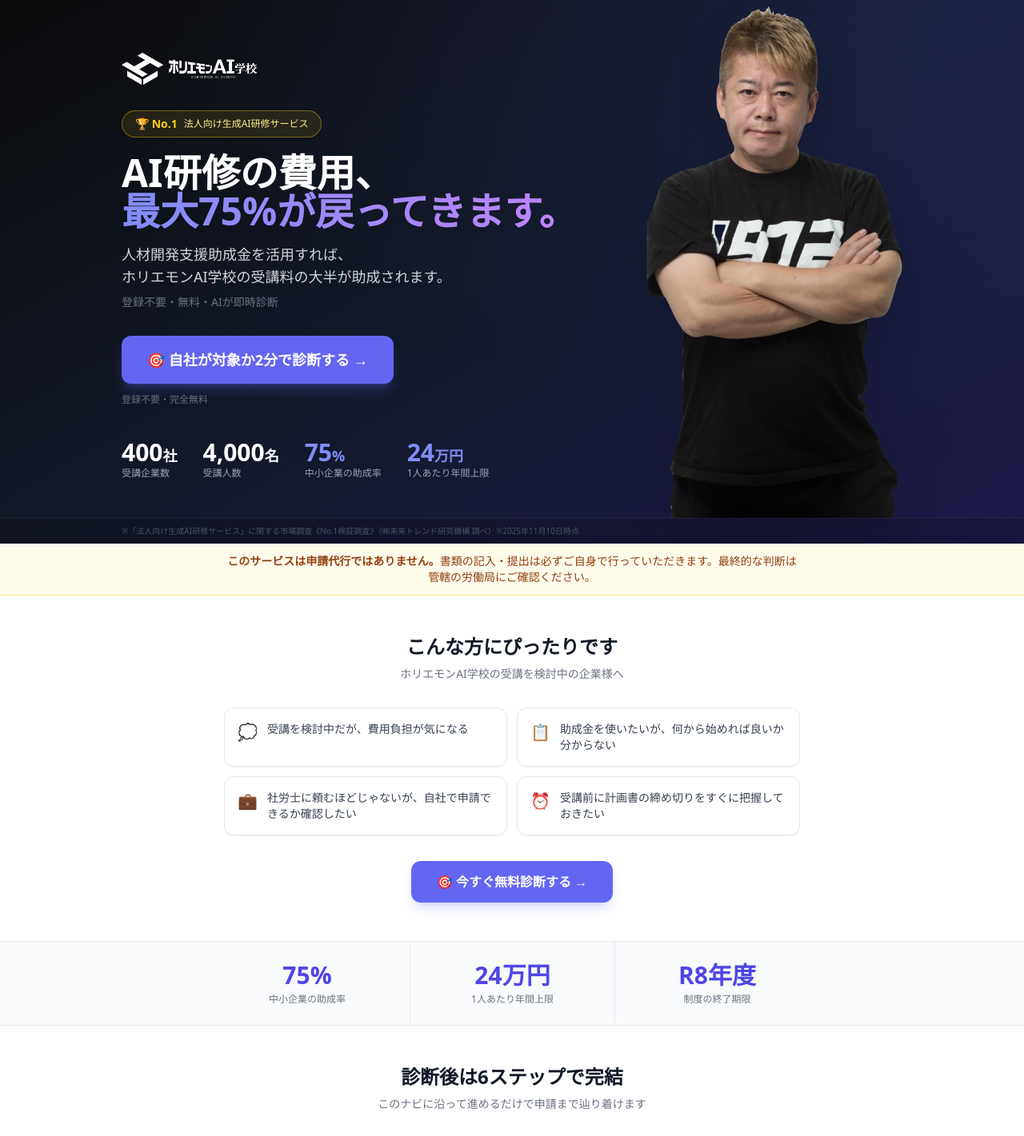
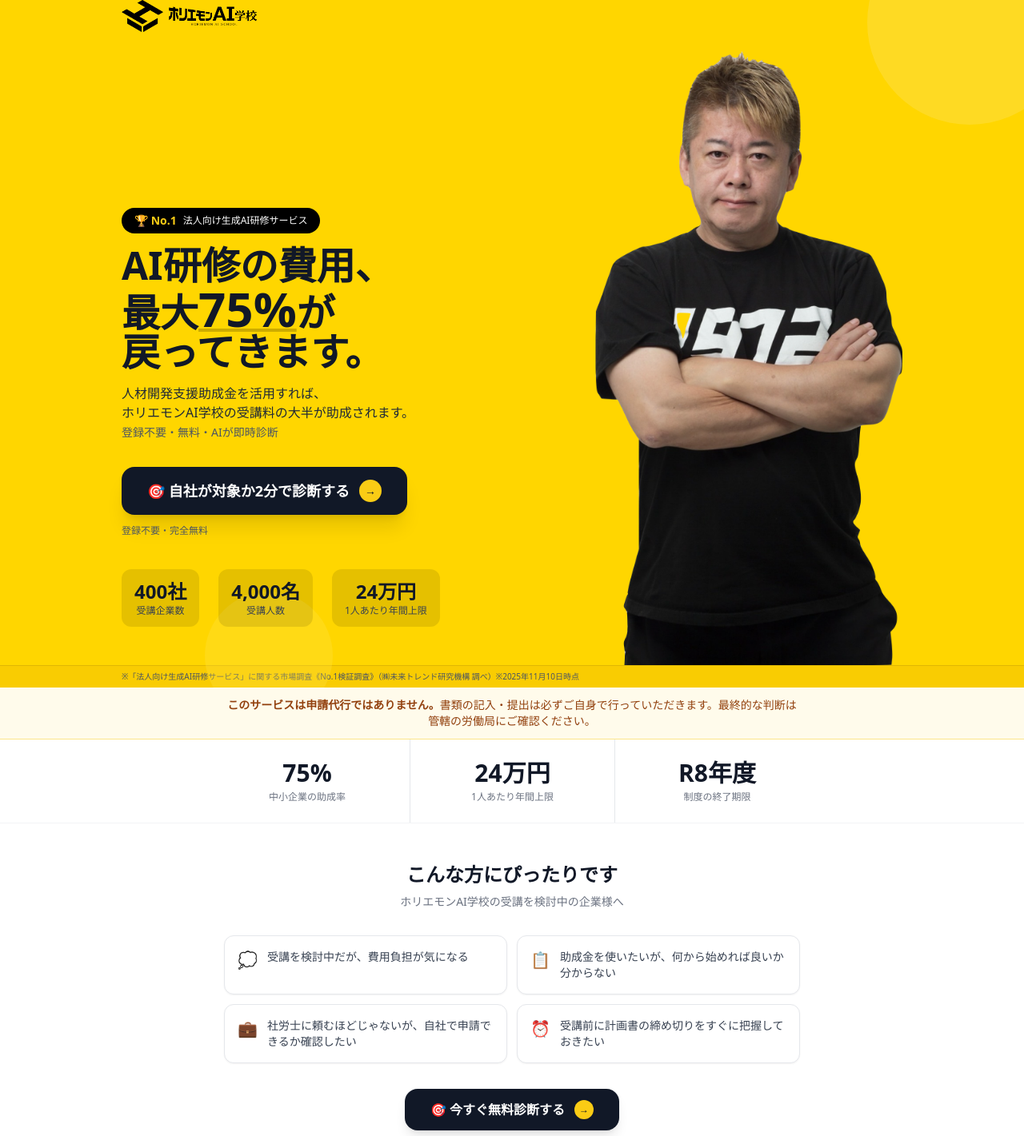
Before and after one commit to arakens28/nanaple-watch-demo, a Next.js app in the folder joseikin-navi/: page / in a window 1280 px wide. Shown: the part 40-1461 px from the top of the page at 80% size. Built offline with nearby package versions, Linux system fonts and the light colour scheme.

Commit message:
redesign: bright yellow theme hero with Horiemon photo

```diff
--- a/joseikin-navi/app/page.tsx
+++ b/joseikin-navi/app/page.tsx
@@ -6,88 +6,80 @@
     <main className="min-h-screen bg-white">
 
       {/* ===== HERO ===== */}
-      <div className="relative overflow-hidden bg-[#0a0a0a]">
-        {/* グラデーション背景 */}
-        <div className="absolute inset-0 bg-gradient-to-br from-[#0a0a0a] via-[#111827] to-[#1e1b4b] opacity-100" />
-        <div className="absolute inset-0 bg-[radial-gradient(ellipse_at_top_right,_rgba(99,102,241,0.15),transparent_60%)]" />
+      <div className="relative overflow-hidden bg-[#FFD600]">
+        {/* 背景の装飾円 */}
+        <div className="absolute top-[-60px] right-[-60px] h-64 w-64 rounded-full bg-yellow-300/50" />
+        <div className="absolute bottom-[-40px] left-[20%] h-40 w-40 rounded-full bg-yellow-300/30" />
 
-        <div className="relative mx-auto max-w-5xl px-6 pt-12 pb-0">
-          <div className="flex flex-col lg:flex-row items-end gap-8">
+        <div className="relative mx-auto max-w-5xl px-6 pt-10 pb-0">
+          {/* ロゴ */}
+          <div className="mb-6">
+            <Image src="/logo-black.png" alt="ホリエモンAI学校" width={200} height={54} className="h-10 w-auto" />
+          </div>
 
+          <div className="flex flex-col lg:flex-row items-end gap-0">
             {/* 左: テキスト */}
             <div className="flex-1 pb-12">
-              {/* ロゴ */}
-              <div className="mb-8">
-                <Image src="/logo-white.png" alt="ホリエモンAI学校" width={220} height={60} className="h-10 w-auto" />
-              </div>
-
               {/* No.1バッジ */}
-              <div className="mb-5 inline-flex items-center gap-2 rounded-full border border-yellow-400/40 bg-yellow-400/10 px-4 py-1.5">
-                <span className="text-yellow-400 text-sm font-bold">🏆 No.1</span>
-                <span className="text-yellow-200 text-xs">法人向け生成AI研修サービス</span>
+              <div className="mb-4 inline-flex items-center gap-2 rounded-full bg-black px-4 py-1.5">
+                <span className="text-yellow-400 text-sm font-black">🏆 No.1</span>
+                <span className="text-white text-xs font-medium">法人向け生成AI研修サービス</span>
               </div>
 
               {/* メインコピー */}
-              <h1 className="mb-4 text-4xl font-black leading-tight text-white sm:text-5xl">
+              <h1 className="mb-4 text-4xl font-black leading-tight text-gray-900 sm:text-5xl">
                 AI研修の費用、<br />
-                <span className="text-transparent bg-clip-text bg-gradient-to-r from-indigo-400 to-purple-400">
-                  最大75%が戻ってきます。
-                </span>
+                最大<span className="text-5xl sm:text-6xl underline decoration-black/20 decoration-4">75%</span>が<br />
+                戻ってきます。
               </h1>
-              <p className="mb-2 text-lg text-gray-300">
-                人材開発支援助成金を活用すれば、<br className="hidden sm:block" />
-                ホリエモンAI学校の受講料の大半が助成されます。
+              <p className="mb-8 text-base font-medium text-gray-800">
+                人材開発支援助成金を活用すれば、<br />
+                ホリエモンAI学校の受講料の大半が助成されます。<br />
+                <span className="text-sm font-normal text-gray-600">登録不要・無料・AIが即時診断</span>
               </p>
-              <p className="mb-8 text-sm text-gray-500">登録不要・無料・AIが即時診断</p>
 
               {/* CTA */}
               <Link
                 href="/check"
-                className="inline-flex items-center gap-2 rounded-xl bg-indigo-500 px-8 py-4 text-lg font-bold text-white shadow-lg shadow-indigo-500/30 transition hover:bg-indigo-600"
+                className="inline-flex items-center gap-3 rounded-2xl bg-gray-900 px-8 py-4 text-lg font-black text-white shadow-xl transition hover:bg-gray-700"
               >
-                🎯 自社が対象か2分で診断する →
+                🎯 自社が対象か2分で診断する
+                <span className="flex h-7 w-7 items-center justify-center rounded-full bg-yellow-400 text-gray-900 text-sm font-black">→</span>
               </Link>
-              <p className="mt-3 text-xs text-gray-500">登録不要・完全無料</p>
+              <p className="mt-3 text-xs text-gray-600">登録不要・完全無料</p>
 
               {/* 実績数字 */}
-              <div className="mt-10 flex flex-wrap gap-8">
-                <div>
-                  <p className="text-3xl font-black text-white">400<span className="text-lg">社</span></p>
-                  <p className="text-xs text-gray-400">受講企業数</p>
+              <div className="mt-10 flex flex-wrap gap-6">
+                {[
+                  { num: "400社", label: "受講企業数" },
+                  { num: "4,000名", label: "受講人数" },
+                  { num: "24万円", label: "1人あたり年間上限" },
+                ].map(({ num, label }) => (
+                  <div key={label} className="rounded-xl bg-black/10 px-4 py-3 text-center">
+                    <p className="text-2xl font-black text-gray-900">{num}</p>
+                    <p className="text-xs text-gray-700">{label}</p>
                   </div>
-                <div>
-                  <p className="text-3xl font-black text-white">4,000<span className="text-lg">名</span></p>
-                  <p className="text-xs text-gray-400">受講人数</p>
+                ))}
               </div>
-                <div>
-                  <p className="text-3xl font-black text-indigo-400">75<span className="text-lg">%</span></p>
-                  <p className="text-xs text-gray-400">中小企業の助成率</p>
             </div>
-                <div>
-                  <p className="text-3xl font-black text-indigo-400">24<span className="text-lg">万円</span></p>
-                  <p className="text-xs text-gray-400">1人あたり年間上限</p>
+
+            {/* 右: 堀江さん写真 */}
+            <div className="flex-shrink-0 lg:w-80 xl:w-96 flex justify-center lg:justify-end self-end">
+              <Image
+                src="/horiemon.png"
+                alt="堀江貴文"
+                width={384}
+                height={576}
+                className="w-64 lg:w-80 xl:w-96 object-contain"
+                priority
+              />
             </div>
           </div>
         </div>
 
-            {/* 右: 堀江さん写真 */}
-            <div className="flex-shrink-0 lg:w-72 xl:w-80 flex justify-center lg:justify-end">
-              <Image
-                src="/horiemon.png"
-                alt="堀江貴文"
-                width={320}
-                height={480}
-                className="w-56 lg:w-72 xl:w-80 object-contain drop-shadow-2xl"
-                priority
-              />
-            </div>
-
-          </div>
-        </div>
-
         {/* No.1 注釈 */}
-        <div className="relative border-t border-white/5 bg-black/20">
-          <p className="mx-auto max-w-5xl px-6 py-2 text-[10px] text-gray-600">
+        <div className="bg-yellow-500/30 border-t border-black/10">
+          <p className="mx-auto max-w-5xl px-6 py-1.5 text-[10px] text-gray-600">
             ※「法人向け生成AI研修サービス」に関する市場調査《No.1検証調査》（㈱未来トレンド研究機構 調べ）※2025年11月10日時点
           </p>
         </div>
@@ -99,6 +91,24 @@
           <strong>このサービスは申請代行ではありません。</strong>
           書類の記入・提出は必ずご自身で行っていただきます。最終的な判断は管轄の労働局にご確認ください。
         </p>
+      </div>
+
+      {/* ===== 数字3つ ===== */}
+      <div className="border-b border-gray-100 bg-white">
+        <div className="mx-auto grid max-w-3xl grid-cols-3 divide-x divide-gray-200">
+          <div className="px-4 py-6 text-center">
+            <p className="text-3xl font-black text-gray-900">75%</p>
+            <p className="mt-1 text-xs text-gray-500">中小企業の助成率</p>
+          </div>
+          <div className="px-4 py-6 text-center">
+            <p className="text-3xl font-black text-gray-900">24万円</p>
+            <p className="mt-1 text-xs text-gray-500">1人あたり年間上限</p>
+          </div>
+          <div className="px-4 py-6 text-center">
+            <p className="text-3xl font-black text-gray-900">R8年度</p>
+            <p className="mt-1 text-xs text-gray-500">制度の終了期限</p>
+          </div>
+        </div>
       </div>
 
       {/* ===== こんな方に ===== */}
@@ -121,32 +131,16 @@
         <div className="mt-8 text-center">
           <Link
             href="/check"
-            className="inline-flex items-center gap-2 rounded-xl bg-indigo-500 px-8 py-3.5 text-base font-bold text-white shadow-lg shadow-indigo-500/20 transition hover:bg-indigo-600"
+            className="inline-flex items-center gap-3 rounded-2xl bg-gray-900 px-8 py-3.5 text-base font-black text-white shadow-lg transition hover:bg-gray-700"
           >
-            🎯 今すぐ無料診断する →
+            🎯 今すぐ無料診断する
+            <span className="flex h-6 w-6 items-center justify-center rounded-full bg-yellow-400 text-gray-900 text-xs font-black">→</span>
           </Link>
         </div>
       </div>
 
-      {/* ===== 数字3つ ===== */}
+      {/* ===== 申請の流れ ===== */}
       <div className="bg-gray-50 border-y border-gray-200">
-        <div className="mx-auto grid max-w-3xl grid-cols-3 divide-x divide-gray-200">
-          <div className="px-4 py-6 text-center">
-            <p className="text-3xl font-black text-indigo-600">75%</p>
-            <p className="mt-1 text-xs text-gray-500">中小企業の助成率</p>
-          </div>
-          <div className="px-4 py-6 text-center">
-            <p className="text-3xl font-black text-indigo-600">24万円</p>
-            <p className="mt-1 text-xs text-gray-500">1人あたり年間上限</p>
-          </div>
-          <div className="px-4 py-6 text-center">
-            <p className="text-3xl font-black text-indigo-600">R8年度</p>
-            <p className="mt-1 text-xs text-gray-500">制度の終了期限</p>
-          </div>
-        </div>
-      </div>
-
-      {/* ===== 申請の流れ ===== */}
         <div className="mx-auto max-w-3xl px-6 py-12">
           <h2 className="mb-2 text-center text-2xl font-black text-gray-900">診断後は6ステップで完結</h2>
           <p className="mb-8 text-center text-sm text-gray-500">このナビに沿って進めるだけで申請まで辿り着けます</p>
@@ -161,22 +155,22 @@
             ].map(({ step, name, desc, highlight }) => (
               <div
                 key={step}
-              className={`flex items-center gap-4 rounded-lg border p-3 ${highlight ? "border-indigo-300 bg-indigo-50" : "border-gray-200 bg-white"}`}
+                className={`flex items-center gap-4 rounded-lg border p-3 ${highlight ? "border-yellow-400 bg-yellow-50" : "border-gray-200 bg-white"}`}
               >
-              <span className={`flex h-8 w-8 shrink-0 items-center justify-center rounded-full text-sm font-bold text-white ${highlight ? "bg-indigo-500" : "bg-gray-400"}`}>
+                <span className={`flex h-8 w-8 shrink-0 items-center justify-center rounded-full text-sm font-bold text-white ${highlight ? "bg-gray-900" : "bg-gray-400"}`}>
                   {step}
                 </span>
                 <div>
-                <span className={`font-semibold ${highlight ? "text-indigo-700" : "text-gray-700"}`}>{name}</span>
+                  <span className={`font-semibold ${highlight ? "text-gray-900" : "text-gray-700"}`}>{name}</span>
                   <span className="ml-2 text-sm text-gray-500">{desc}</span>
                 </div>
               </div>
             ))}
           </div>
         </div>
+      </div>
 
       {/* ===== 解説動画 ===== */}
-      <div className="bg-gray-50 border-t border-gray-200">
       <div className="mx-auto max-w-3xl px-6 py-12">
         <h2 className="mb-1 text-center text-base font-semibold text-gray-700">制度の詳細を動画で確認</h2>
         <p className="mb-4 text-center text-xs text-gray-500">約10分 / 人材開発支援助成金の仕組みを解説</p>
@@ -191,23 +185,23 @@
         </div>
         <p className="mt-3 text-center text-xs text-gray-400">出典: ホリエモンAI学校FC本部【公式】</p>
       </div>
-      </div>
 
       {/* ===== 下部CTA ===== */}
-      <div className="bg-[#0a0a0a] py-14">
+      <div className="bg-[#FFD600] py-14">
         <div className="mx-auto max-w-3xl px-6 text-center">
-          <Image src="/logo-white.png" alt="ホリエモンAI学校" width={160} height={44} className="mx-auto mb-6 h-8 w-auto opacity-80" />
-          <p className="mb-2 text-sm text-gray-400">まだ診断していない方は</p>
+          <Image src="/logo-black.png" alt="ホリエモンAI学校" width={160} height={44} className="mx-auto mb-6 h-8 w-auto" />
+          <p className="mb-2 text-sm font-medium text-gray-700">まだ診断していない方は</p>
           <Link
             href="/check"
-            className="inline-flex items-center gap-2 rounded-xl bg-indigo-500 px-8 py-4 text-lg font-bold text-white shadow-lg shadow-indigo-500/30 transition hover:bg-indigo-600"
+            className="inline-flex items-center gap-3 rounded-2xl bg-gray-900 px-8 py-4 text-lg font-black text-white shadow-xl transition hover:bg-gray-700"
           >
-            🎯 無料で診断する →
+            🎯 無料で診断する
+            <span className="flex h-7 w-7 items-center justify-center rounded-full bg-yellow-400 text-gray-900 text-sm font-black">→</span>
           </Link>
           <p className="mt-3 text-xs text-gray-600">登録不要・約2分</p>
-          <p className="mt-4 text-xs text-gray-700">
+          <p className="mt-4 text-xs text-gray-600">
             すでにアカウントをお持ちの方は{" "}
-            <a href="/login" className="underline hover:text-gray-400">こちら</a>
+            <a href="/login" className="underline hover:text-gray-900">こちら</a>
           </p>
         </div>
       </div>
```
Lines whose indentation alone changed are shown as unchanged.
